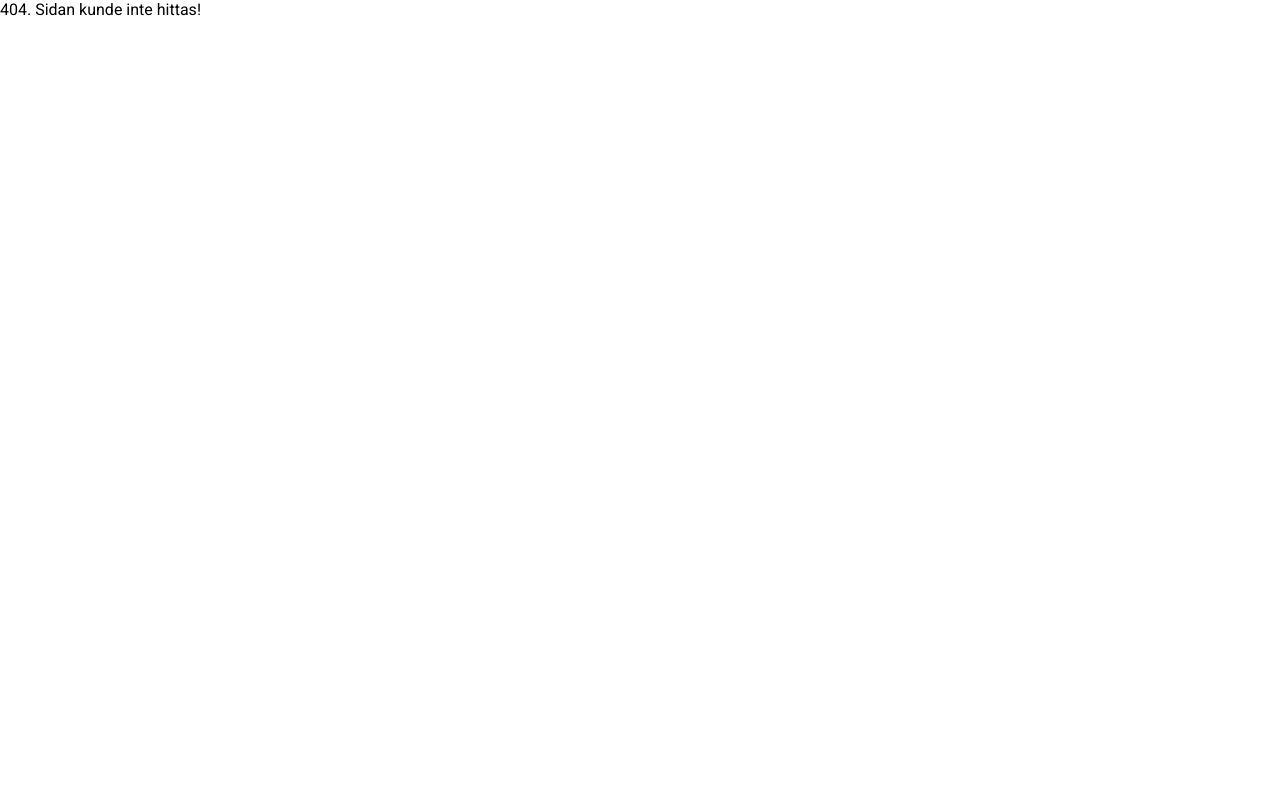
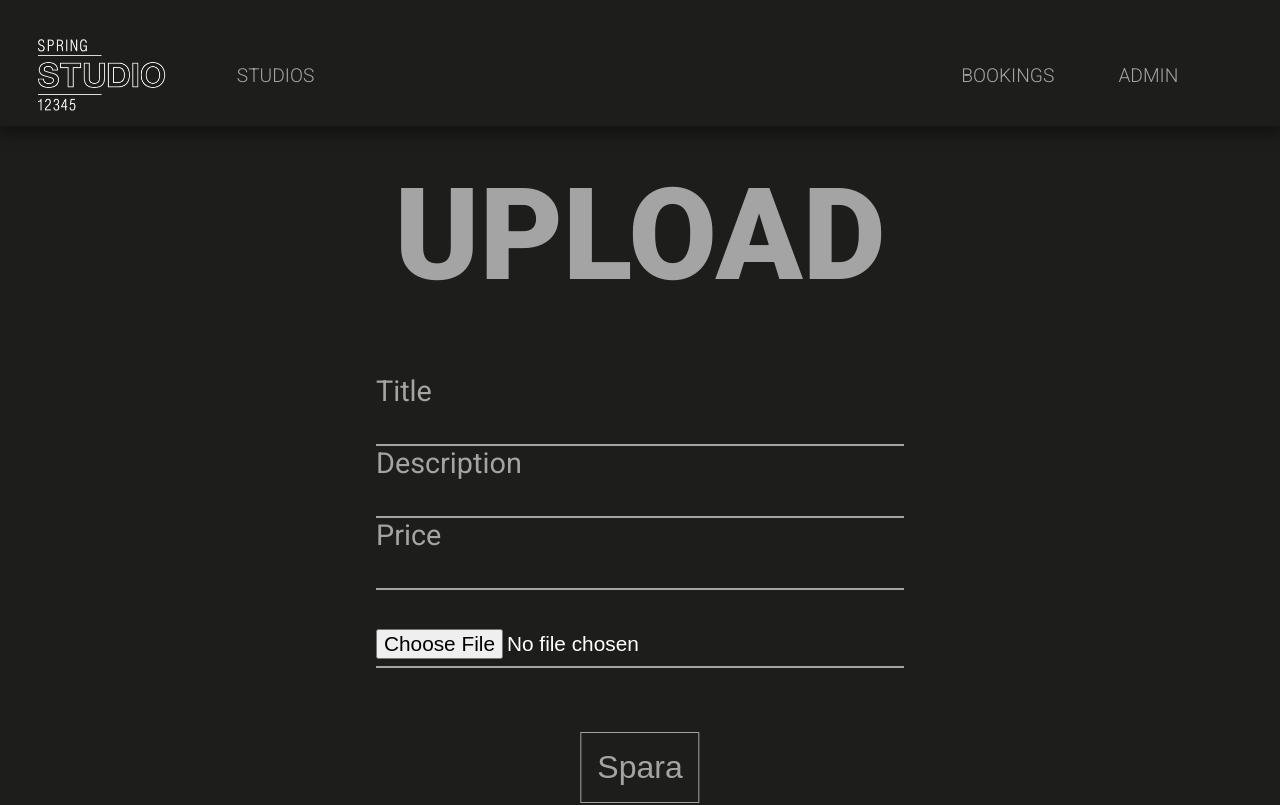
Before and after one commit to Kevin-Spring/Studio_React_App, a React (Create React App) app: page /upload in a window 1280 px wide. Before the commit this address had no page. Shown: the top 805 px of the page. Built offline with nearby package versions, Linux system fonts and the light colour scheme.

Commit message:
fix authentication only admin upload files etc

```diff
--- a/src/components/AdminCard.js
+++ b/src/components/AdminCard.js
@@ -13,6 +13,8 @@ class AdminCard extends Component{
             .then((res)=>{
                 console.log(res)
             })
+
+            window.location.reload(false);
 
     }
 
@@ -37,10 +39,8 @@ class AdminCard extends Component{
                     <div className={"card__body"}>
                         <h5 className={"card__title"}>{this.props.title}</h5>
                         <p className={"card__text"}>{this.props.description} <span className={"card__price"}>{this.props.price} kr</span></p>
-                        <Link to={"/handle-bookings"} className={"card__button"}>Book</Link>
+                        <button className={"card__edit"}> <Link to={"/edit"} className={"card__edit-link"} onClick={this.onClickEdit.bind(this)}>Edit</Link></button>
                         <button onClick={this.onClickDelete.bind(this)} className={"card__cancel"}> Remove</button>
-                        <button className={"card__edit"}> <Link to={"/edit"} className={"card__edit-link"} onClick={this.onClickEdit.bind(this)}>Edit</Link></button>
-
                     </div>
             </div>
             </div>
--- a/src/components/AdminForm.js
+++ b/src/components/AdminForm.js
@@ -1,22 +1,24 @@
 import React, { Component } from "react";
 import axios from "axios";
+import Navbar from "./Navbar";
+import Footer from "./Footer";
 
 
-class AdminForm extends Component{
+class AdminForm extends Component {
 
-    state= {
+    state = {
 
         //title: " ",
         image: " "
 
     }
 
-    eventChange(e){
+    eventChange(e) {
         console.log(e.target.files[0]);
-        this.setState({image: e.target.files[0]})
+        this.setState({ image: e.target.files[0] })
     }
 
-    async onSubmitToApi(e){
+    async onSubmitToApi(e) {
         e.preventDefault();
 
 
@@ -45,24 +47,42 @@ class AdminForm extends Component{
 
     }
 
-    render(){
+    render() {
 
-        return(
+        return (
 
             <div>
 
-                <form onSubmit={this.onSubmitToApi.bind(this)}>
+                <Navbar />
+                <section className={"contact"}>
 
-                    <input type={"text"} name={"title"}/> <br />
-                    <input type={"description"} name={"description"} /> <br />
-                    <input type={"number"} name={"price"} /> <br />
+                <h2 className={"contact__header"}>Upload</h2>
+                    <form onSubmit={this.onSubmitToApi.bind(this)}>
+                        <div className={"form__container"}>
+                            <div className={"form__group field"}>
+                                <input type={"text"} className={"form__field"} name={"title"} id={"title"} />
+                                <label htmlFor={"title"} className={"form__label"}>Title</label>
+                            </div>
+                            <div className={"form__group field"}>
+                                <input type={"description"} className={"form__field"} name={"description"} id={"desc"} /> <br />
+                                <label htmlFor={"desc"} className={"form__label"}>Description</label>
+                            </div>
+                            <div className={"form__group field"}>
+                                <input type={"number"} className={"form__field"} name={"price"} id={"price"} /> <br />
+                                <label htmlFor={"price"} className={"form__label"}>Price</label>
+                            </div>
+                            <div className={"form__group field"}>
+                                <input type={"file"} className={"form__field"} onChange={this.eventChange.bind(this)} name={"file"} />
+                            </div>
 
-                    <input type={"file"} onChange={this.eventChange.bind(this)} name={"file"} />
+                            <div className={"btn-animation"}>
+                                <button className={"form-btn form__btn-underline"}>Spara</button>
+                            </div>
+                        </div>
+                    </form>
+                </section>
 
-
-                    <button>Spara</button>
-
-                </form>
+                <Footer />
 
             </div>
 
--- a/src/components/AdminPage.js
+++ b/src/components/AdminPage.js
@@ -1,25 +1,42 @@
-import React, {Component} from "react";
+import React, { Component } from "react";
 import AdminLogin from "./Auth/AdminLogin";
 import AdminProfile from "./Auth/AdminProfile";
 
-class AdminPage extends Component{
+class AdminPage extends Component {
 
-    state={
-        user: null
+    state = {
+        user: null || localStorage.getItem("user"),
+        jwt: null
     }
 
 
+    render() {
+        const loggedIn = this.state.user || localStorage.getItem("jwt");
 
-    render(){
-
-        return(
+        return (
 
             <div>
 
-                {!this.state.user && <AdminLogin userInfo = { (e) => this.setState( {user:e.username} ) } />}
+                {!loggedIn ?
+
+                    (<AdminLogin userInfo={(e) => {
+
+                        this.setState({ user: e.username, jwt: e.jwt });
+                        localStorage.setItem("jwt", this.state.jwt);
+                        localStorage.setItem("user", this.state.user);
+                    }
+                    } />)
+
+                    :
+
+                    (<AdminProfile userData={this.state.user} />)
+                }
 
 
-                {this.state.user && <AdminProfile userData = {this.state.user} />}
+
+
+                {/* {!this.state.user && <AdminLogin userInfo = { (e) => this.setState( {user:e.username} ) } />}
+                {this.state.user && <AdminProfile userData = {this.state.user} />} */}
 
 
 
--- a/src/components/AdminStudios.js
+++ b/src/components/AdminStudios.js
@@ -31,7 +31,7 @@ class AdminStudios extends Component{
                 <Navbar />
 
                 <section className={"card-page"}>
-                <h2 className={"studios__header"}>Studios</h2>
+                <h2 className={"studios__header"}>Welcome {this.props.name}</h2>
 
                 <div className="grid__wrapper-cards">
 
--- a/src/components/AppRouter.js
+++ b/src/components/AppRouter.js
@@ -23,7 +23,7 @@ const AppRouter = () => {
             <Route path="/studios" component={Studios} exact />
             <Route path="/handle-bookings" component={HandleBooking} exact />
             <Route path="/bookings" component={Booking} exact />
-            <Route path="/admin" exact component={AdminForm} />
+            <Route path="/upload" exact component={AdminForm} />
             <Route path="/adminPage" exact component={AdminPage} />
             <Route path="/edit" exact component={EditCard} />
             <Route component={NotFoundPage} />
--- a/src/components/Auth/AdminLogin.js
+++ b/src/components/Auth/AdminLogin.js
@@ -32,9 +32,11 @@ class AdminLogin extends Component {
                 console.log('Well done!');
                 console.log('User profile', response.data.user);
                 console.log('User token', response.data.jwt);
+                /* Reload to show Logout in Navbar */
+                window.location.reload(false);
 
                 //För att skicka med info från child till parent
-                this.props.userInfo(response.data.user);
+                this.props.userInfo(response.data.user, response.data.jwt);
             })
             .catch(error => {
                 // Handle error.
--- /dev/null
+++ b/src/components/Auth/AdminLogout.js
@@ -0,0 +1,23 @@
+import React, {Component} from "react";
+import {Link} from "react-router-dom";
+
+
+
+    class Logout extends Component{
+
+        logOut(){
+            localStorage.clear();
+            window.location.reload(false);
+        }
+
+        render(){
+
+            return(
+
+                <Link to={"/adminPage"} className={this.props.class} id={"logOut"} onClick = {this.logOut.bind(this)}>Logout</Link>
+
+            )
+        }
+    }
+
+    export default Logout;
--- a/src/components/Auth/AdminProfile.js
+++ b/src/components/Auth/AdminProfile.js
@@ -13,8 +13,8 @@ class AdminProfile extends Component{
         return(
             <div>
 
-            <AdminStudios />
-            {this.props.userData}
+            <AdminStudios name={this.props.userData}/>
+
 
             </div>
         )
--- a/src/components/Navbar.js
+++ b/src/components/Navbar.js
@@ -1,10 +1,30 @@
-import React from "react";
-import {Link} from "react-router-dom";
+import React, {Component} from "react";
+import { Link } from "react-router-dom";
 import "../style/_navbar.scss";
+import Logout from "./Auth/AdminLogout";
 
-const Navbar = () => {
+class Navbar extends Component{
+
+    renderAdminNav(){
+        const logOutBtn = document.getElementById("logOut");
+        const uploadBtn = document.querySelector(".upload");
+
+        if(localStorage.getItem("jwt") != null){
+
+            logOutBtn.style.display = "contents";
+            uploadBtn.style.display = "contents";
+
+            }
+    }
+
+    componentDidMount(){
+        this.renderAdminNav();
+    }
+
+    render(){
 
         return (
+
             <nav className={"navbar sticky"}>
 
                 <div className={"navbar__items-wrapper"}>
@@ -22,14 +42,21 @@ const Navbar = () => {
                             <Link to={"/bookings"} className={"nav-link underline"}>Bookings</Link>
                         </li>
                         <li className={"nav-item"}>
-                        {/* <Link to={"/login"} className={"nav-link underline"}>Log in / Log out</Link> */}
-                        <Link to={"/adminPage"} className={"nav-link underline"}>Admin</Link>
+                            <Link to={"/adminPage"} className={"nav-link underline"} >Admin</Link>
+                        </li>
+                        <li className={"nav-item upload-wrapper"}>
+                            <Link to={"/upload"} className={"nav-link underline upload"} >Upload</Link>
+                        </li>
+                        <li className={"nav-item logOut"}>
+                            <Logout class={"nav-link underline"} />
                         </li>
                     </ul>
                 </div>
 
             </nav>
         )
+    }
+
 
 }
 
--- a/src/style/_navbar.scss
+++ b/src/style/_navbar.scss
@@ -84,3 +84,24 @@
     top: 0;
     width: 100%;
 }
+
+#logOut{
+    display: none;
+    color:orange;
+}
+
+.logOut:hover{
+    transition: .3s ease;
+    transform: scale(1.1);
+}
+.upload-wrapper{
+    padding-right: 2rem;
+}
+.upload{
+    display: none;
+    color:orange;
+}
+.upload-wrapper:hover{
+    transition: .3s ease;
+    transform: scale(1.1);
+}
```
Lines whose indentation alone changed are shown as unchanged.
